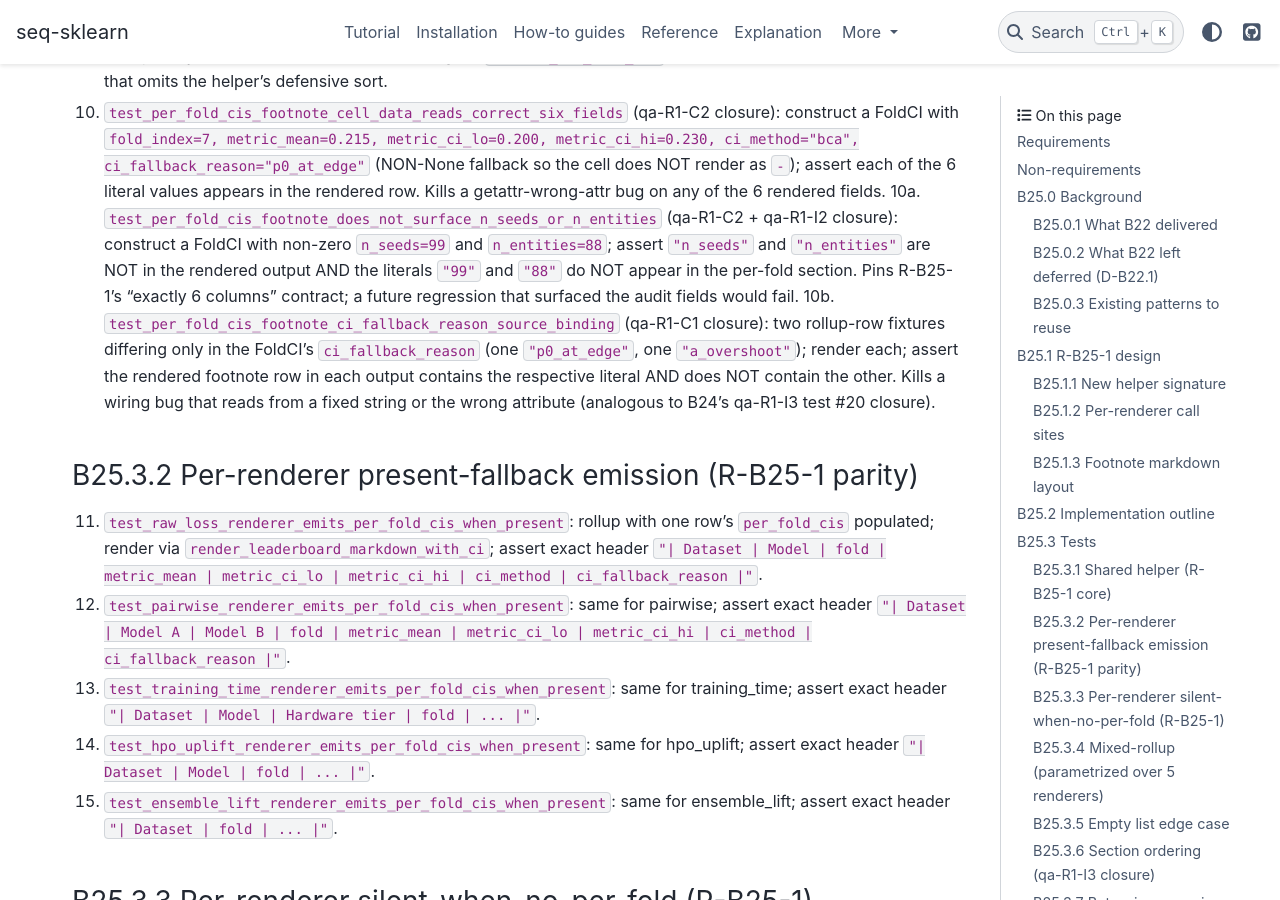
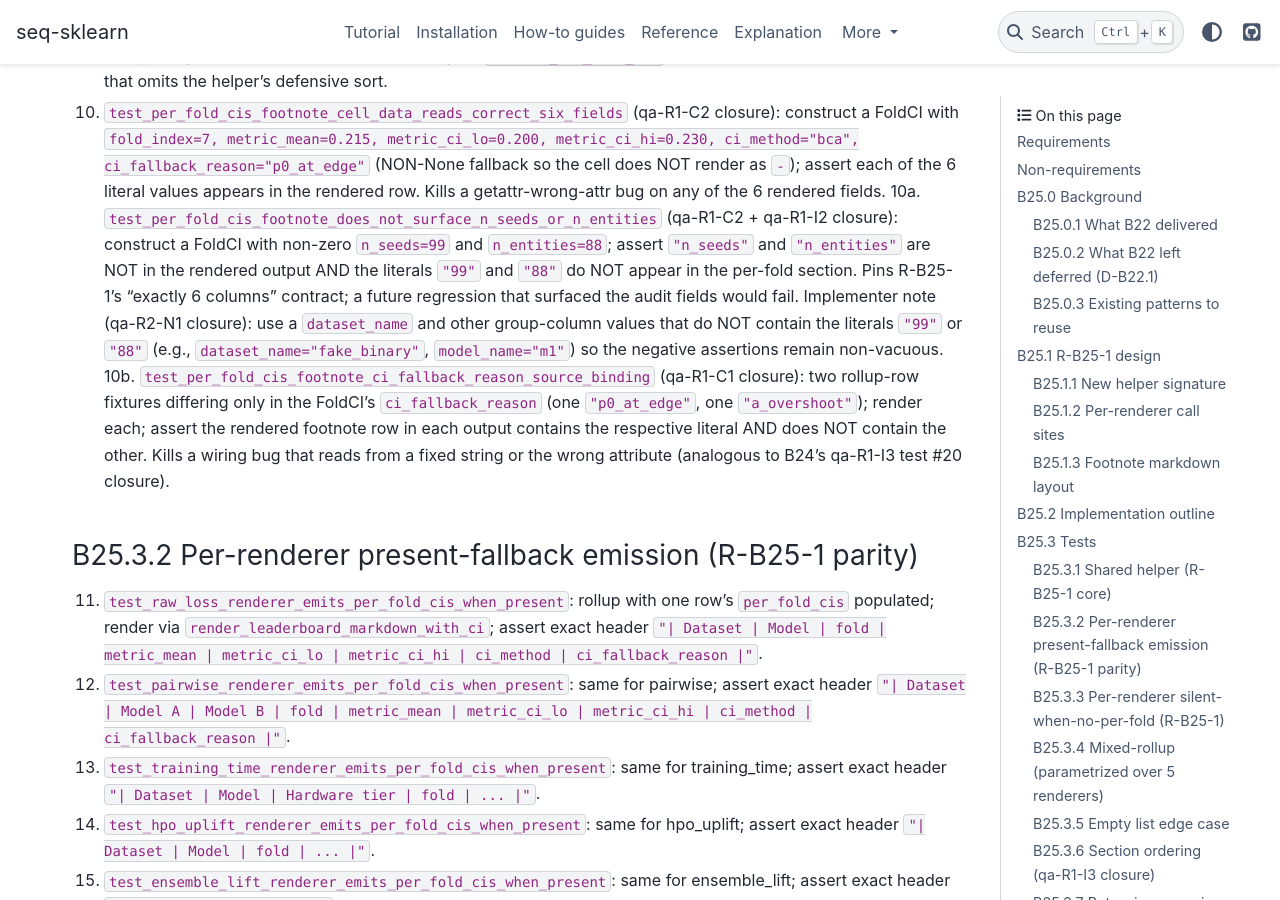
Before and after one commit to switch527/seq-sklearn, a Sphinx documentation site: the page built from docs/benchmark_suite_design_b25_delta.md, in a window 1280 px wide and 900 px high, scrolled down 5706 px. Built offline with Sphinx 7.4.7 and the PyData theme 0.15.4, drawn with Linux system fonts in a browser that asks for light colours; pages that are not in the unit, such as notebooks, are missing from menus.

Commit message:
docs(B25): close R2 design swarm NIT (qa-R2-N1 implementer note)
R2 design swarm consensus (0C/0I/1N APPROVE on critical bar).
Added implementer note to test #10a steering the fixture
identifiers away from "99"/"88" so the n_seeds/n_entities
negative assertions remain non-vacuous.

Co-Authored-By: Claude Opus 4.7 (1M context) <noreply@anthropic.com>

```diff
--- a/docs/benchmark_suite_design_b25_delta.md
+++ b/docs/benchmark_suite_design_b25_delta.md
@@ -292,7 +292,12 @@ Baseline test count (commit `6ef4fcd` on main): 973
     output AND the literals `"99"` and `"88"` do NOT appear
     in the per-fold section. Pins R-B25-1's "exactly 6
     columns" contract; a future regression that surfaced
-    the audit fields would fail.
+    the audit fields would fail. Implementer note (qa-R2-N1
+    closure): use a `dataset_name` and other group-column
+    values that do NOT contain the literals `"99"` or
+    `"88"` (e.g., `dataset_name="fake_binary"`,
+    `model_name="m1"`) so the negative assertions remain
+    non-vacuous.
 10b. `test_per_fold_cis_footnote_ci_fallback_reason_source_binding`
     (qa-R1-C1 closure): two rollup-row fixtures differing
     only in the FoldCI's `ci_fallback_reason` (one
```
